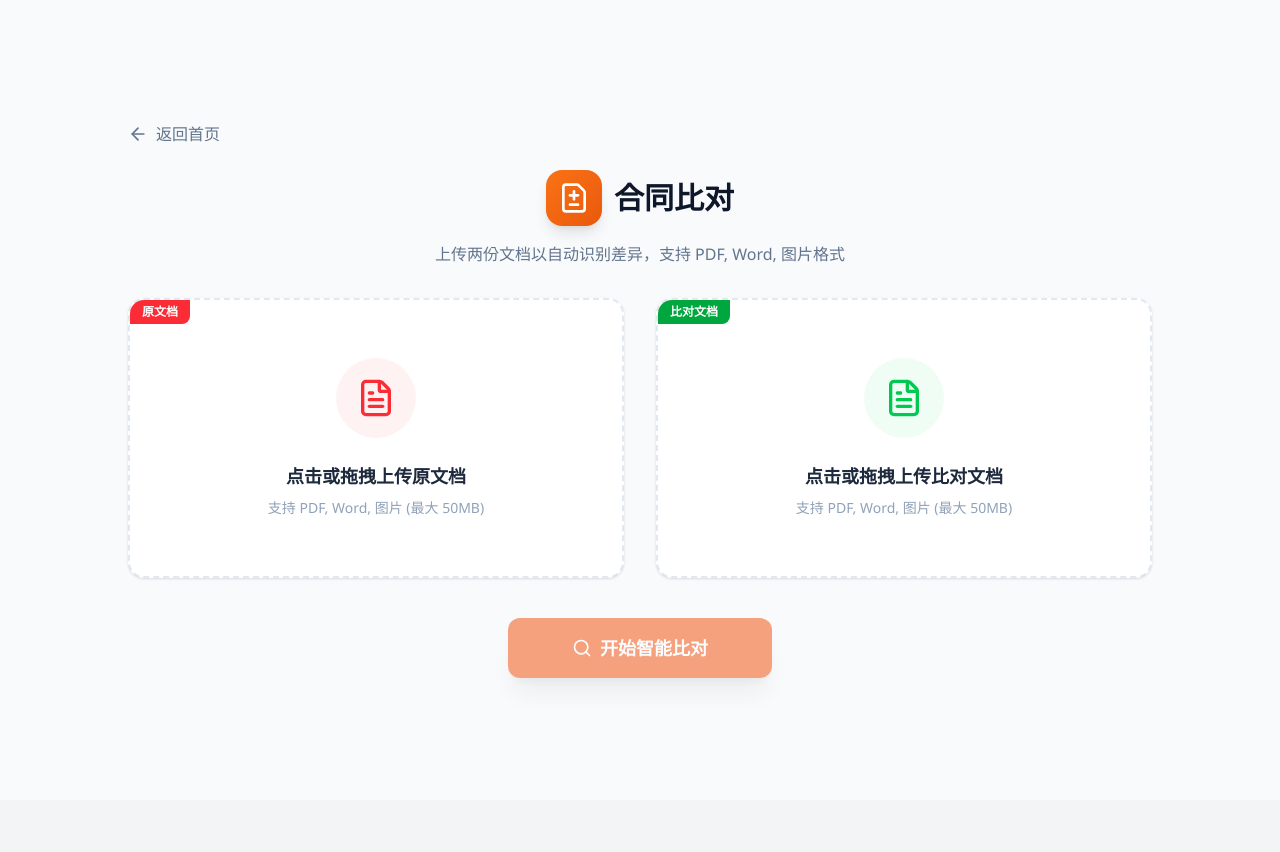
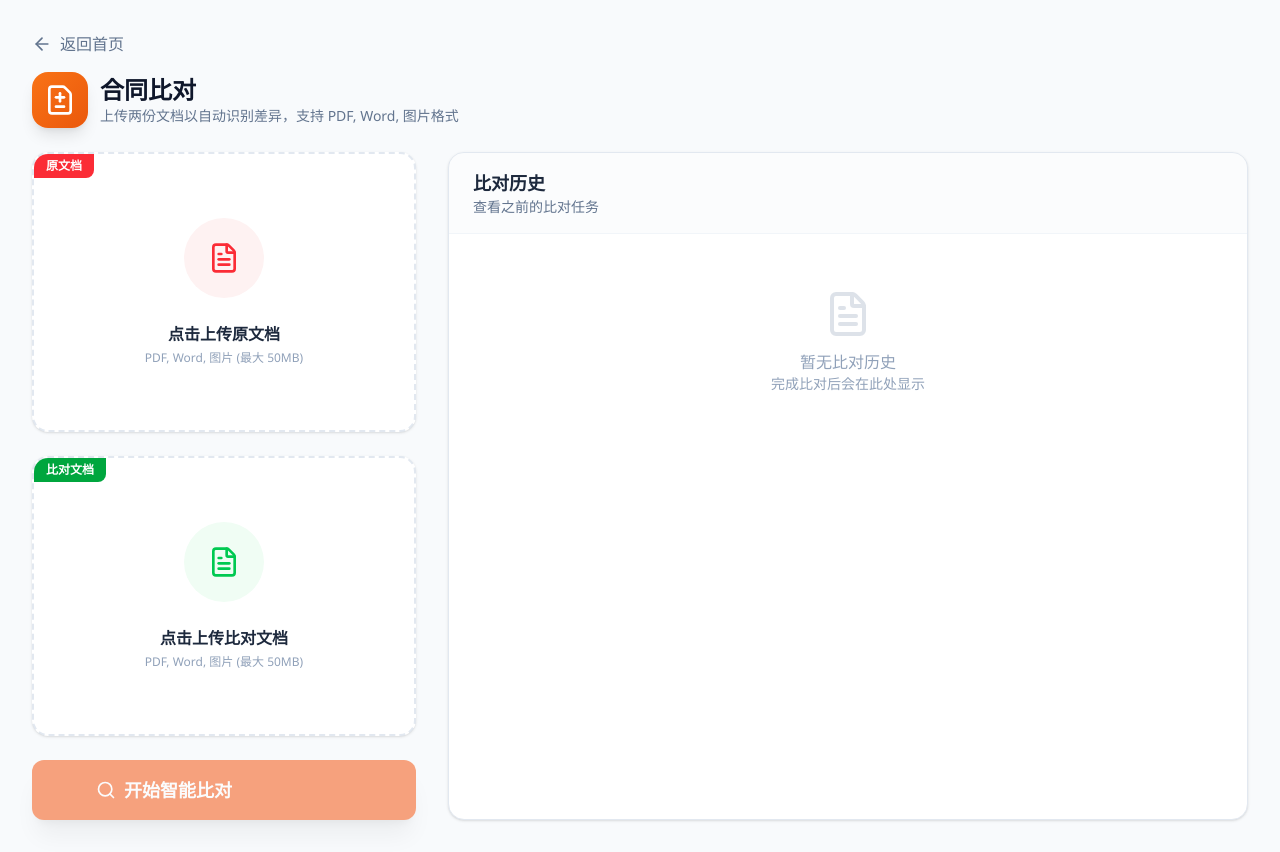
Before and after one commit to sdaulibin/vlagent, a Vue app in the folder frontend/: page /contract-compare in a window 1280 px wide. Before the commit the page ends 800 px from the top, so only its background shows below. Built offline with nearby package versions, Linux system fonts and the light colour scheme.

Commit message:
feat: redesign upload page layout
- Left column: upload areas and compare button stacked vertically
- Right column: comparison history panel (placeholder)
- More compact upload cards with fixed height

```diff
--- a/frontend/src/views/ContractCompare.vue
+++ b/frontend/src/views/ContractCompare.vue
@@ -217,62 +217,80 @@ const goBack = () => {
 <template>
     <div class="min-h-screen bg-slate-50">
         <!-- Upload View -->
-        <div v-if="activeView === 'upload'" class="min-h-screen flex flex-col items-center justify-center p-8">
+        <div v-if="activeView === 'upload'" class="min-h-screen flex flex-col p-8">
             <!-- Header -->
-            <div class="w-full max-w-5xl mb-8">
-                <button @click="goBack" class="flex items-center gap-2 text-slate-500 hover:text-slate-700 mb-6">
+            <div class="w-full mb-6">
+                <button @click="goBack" class="flex items-center gap-2 text-slate-500 hover:text-slate-700 mb-4">
                     <ArrowLeft class="w-5 h-5" />
                     返回首页
                 </button>
-                <div class="text-center">
-                    <div class="flex items-center justify-center gap-3 mb-4">
+                <div class="flex items-center gap-3">
                     <div class="contract-logo">
                         <FileDiff class="w-8 h-8 text-white" />
                     </div>
-                        <h1 class="text-3xl font-bold text-slate-900">合同比对</h1>
+                    <div>
+                        <h1 class="text-2xl font-bold text-slate-900">合同比对</h1>
+                        <p class="text-sm text-slate-500">上传两份文档以自动识别差异，支持 PDF, Word, 图片格式</p>
                     </div>
-                    <p class="text-slate-500">上传两份文档以自动识别差异，支持 PDF, Word, 图片格式</p>
                 </div>
             </div>
 
-            <!-- Upload Areas -->
-            <div class="w-full max-w-5xl grid grid-cols-1 md:grid-cols-2 gap-8 mb-10">
+            <!-- Main Content: Left upload, Right history -->
+            <div class="flex-1 flex gap-8">
+                <!-- Left Column: Upload Area -->
+                <div class="w-96 flex flex-col gap-6">
                     <!-- Document A -->
-                <label class="contract-upload-area contract-upload-original">
+                    <label class="contract-upload-area contract-upload-original h-40">
                         <div class="contract-upload-badge contract-badge-original">原文档</div>
                         <input type="file" class="hidden" accept=".pdf,.docx,.doc,.jpg,.png" @change="handleFileASelect" />
                         <div class="contract-upload-icon contract-icon-original">
-                        <FileText class="w-10 h-10" />
+                            <FileText class="w-8 h-8" />
                         </div>
-                    <h3 class="text-lg font-semibold text-slate-800 mb-2">
-                        {{ fileA ? fileA.name : '点击或拖拽上传原文档' }}
+                        <h3 class="text-base font-semibold text-slate-800 mb-1">
+                            {{ fileA ? fileA.name : '点击上传原文档' }}
                         </h3>
-                    <p class="text-sm text-slate-400">支持 PDF, Word, 图片 (最大 50MB)</p>
+                        <p class="text-xs text-slate-400">PDF, Word, 图片 (最大 50MB)</p>
                     </label>
 
                     <!-- Document B -->
-                <label class="contract-upload-area contract-upload-compare">
+                    <label class="contract-upload-area contract-upload-compare h-40">
                         <div class="contract-upload-badge contract-badge-compare">比对文档</div>
                         <input type="file" class="hidden" accept=".pdf,.docx,.doc,.jpg,.png" @change="handleFileBSelect" />
                         <div class="contract-upload-icon contract-icon-compare">
-                        <FileText class="w-10 h-10" />
+                            <FileText class="w-8 h-8" />
                         </div>
-                    <h3 class="text-lg font-semibold text-slate-800 mb-2">
-                        {{ fileB ? fileB.name : '点击或拖拽上传比对文档' }}
+                        <h3 class="text-base font-semibold text-slate-800 mb-1">
+                            {{ fileB ? fileB.name : '点击上传比对文档' }}
                         </h3>
-                    <p class="text-sm text-slate-400">支持 PDF, Word, 图片 (最大 50MB)</p>
+                        <p class="text-xs text-slate-400">PDF, Word, 图片 (最大 50MB)</p>
                     </label>
-            </div>
 
                     <!-- Start Button -->
                     <button
                         @click="startCompare"
                         :disabled="!fileA || !fileB || isProcessing"
-                class="contract-btn-primary"
+                        class="contract-btn-primary w-full"
                     >
                         <Search class="w-5 h-5" />
                         {{ isProcessing ? '比对中...' : '开始智能比对' }}
                     </button>
+                </div>
+
+                <!-- Right Column: History List -->
+                <div class="flex-1 bg-white rounded-2xl shadow-sm border border-slate-200 overflow-hidden flex flex-col">
+                    <div class="px-6 py-4 border-b border-slate-100 bg-slate-50/50">
+                        <h2 class="text-lg font-semibold text-slate-800">比对历史</h2>
+                        <p class="text-sm text-slate-500">查看之前的比对任务</p>
+                    </div>
+                    <div class="flex-1 overflow-y-auto p-4">
+                        <div class="text-center text-slate-400 py-10">
+                            <FileText class="w-12 h-12 mx-auto mb-3 opacity-30" />
+                            <p>暂无比对历史</p>
+                            <p class="text-sm">完成比对后会在此处显示</p>
+                        </div>
+                    </div>
+                </div>
+            </div>
         </div>
 
         <!-- Result View -->
```
Lines whose indentation alone changed are shown as unchanged.
